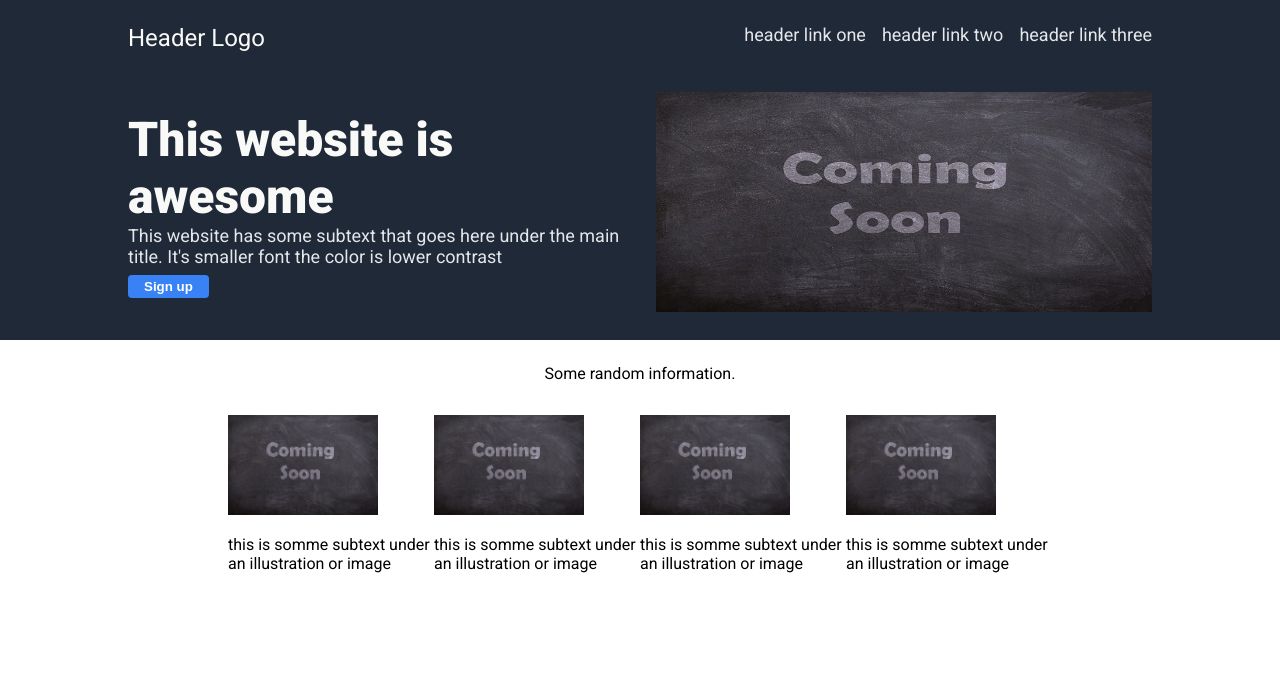
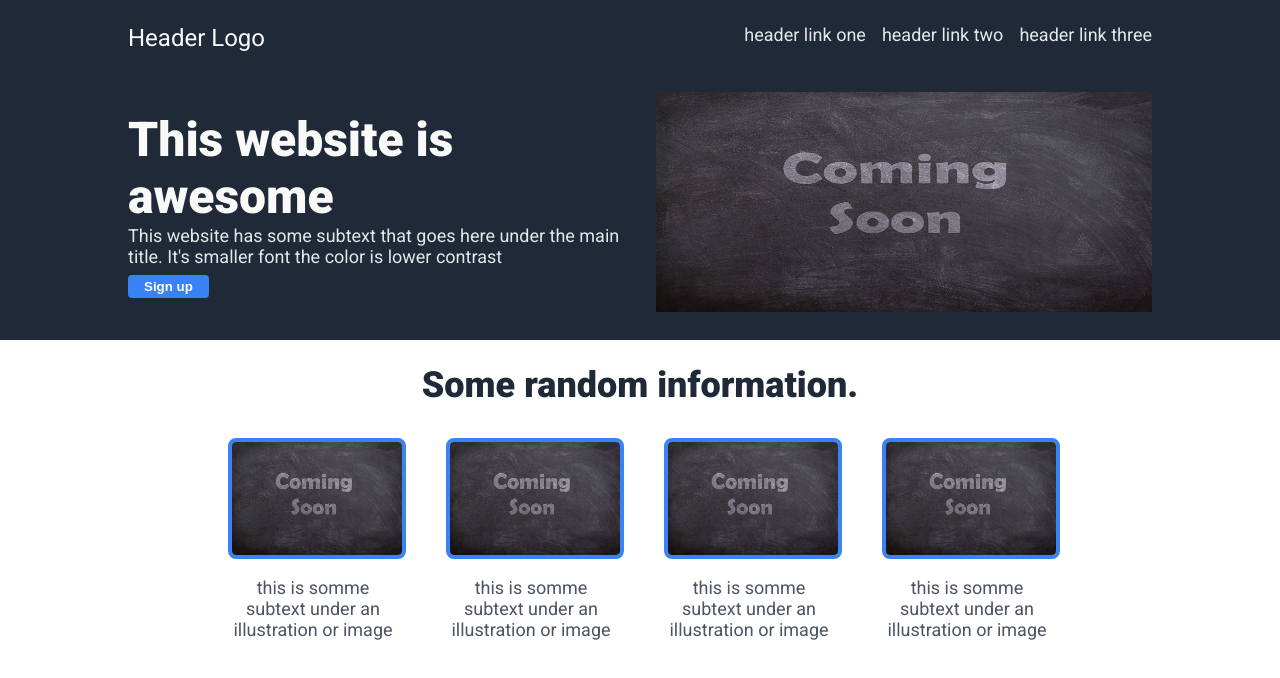
Before and after one commit to ablzh/odin-project-landing-page, a plain HTML site: page index.html in a window 1280 px wide. Drawn offline with Linux system fonts and the light colour scheme.

Commit message:
feat: adjust HTML and styling for info section; set images to full width

```diff
--- a/index.html
+++ b/index.html
@@ -37,13 +37,13 @@
     </div>
 
     <div class="info">
-      <div class="title">Some random information.</div>
+      <div class="title"><h2>Some random information.</h2></div>
       <div class="img-container">
         <div class="img-block">
           <img
             src="static/img/placeholder.jpg"
             alt="this is a placeholder for an image"
-            height="100px"
+            width=100%
           />
           <p>this is somme subtext under an illustration or image</p>
         </div>
@@ -51,7 +51,8 @@
           <img
             src="static/img/placeholder.jpg"
             alt="this is a placeholder for an image"
-            height="100px"
+                        width=100%
+
           />
           <p>this is somme subtext under an illustration or image</p>
         </div>
@@ -59,7 +60,8 @@
           <img
             src="static/img/placeholder.jpg"
             alt="this is a placeholder for an image"
-            height="100px"
+                        width=100%
+
           />
           <p>this is somme subtext under an illustration or image</p>
         </div>
@@ -67,7 +69,8 @@
           <img
             src="static/img/placeholder.jpg"
             alt="this is a placeholder for an image"
-            height="100px"
+                        width=100%
+
           />
           <p>this is somme subtext under an illustration or image</p>
         </div>
--- a/static/css/style.css
+++ b/static/css/style.css
@@ -96,8 +96,31 @@ header a,
   margin: 32px 220px;
 }
 
+.info .title h2 {
+  font-size: 36px;
+  font-weight: 900;
+  color: #1f2937;
+  margin: 0;
+  padding: 0;
+}
+
 .info .img-container {
   display: flex;
+  justify-content: center;
   margin-top: 32px;
+  font-size: 18px;
+  color: #4b5563ff;
+  gap: 48px;
+}
 
+.img-block {
+  display: flex;
+  flex: 1;
+  flex-direction: column;
+  text-align: center;
 }
+
+.img-block img {
+  border-radius: 8px;
+  border: 4px solid #3b82f6ff;
+}
```
Lines whose indentation alone changed are shown as unchanged.
